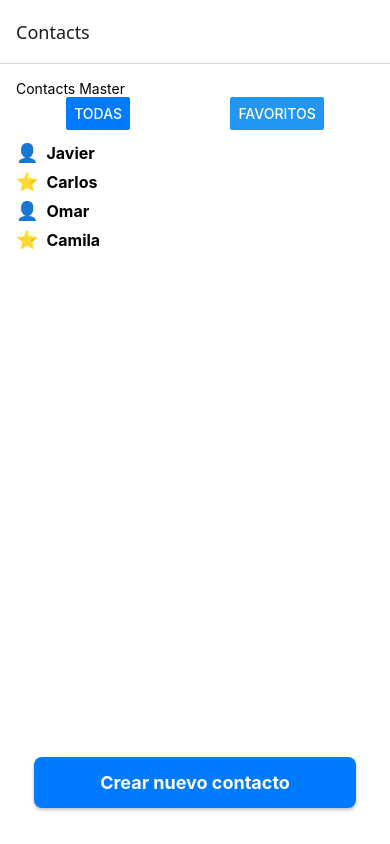
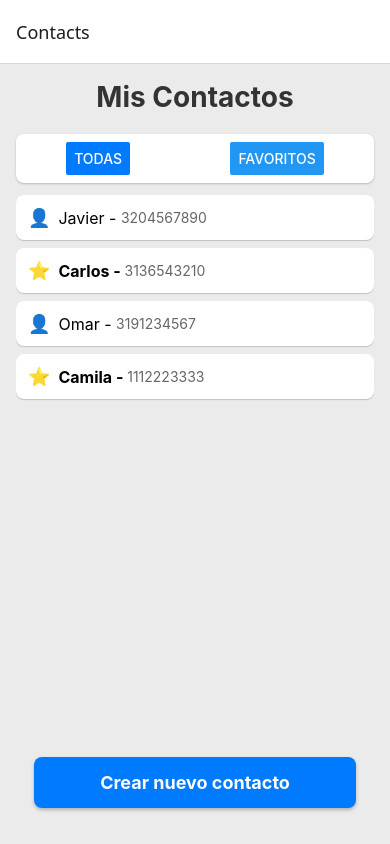
Before and after one commit to xDONIMOx/CONTACTOS-APP, a React Native app in the folder task-mvp/: screen /Contacts in a window 390 px wide. Built offline with nearby package versions, Linux system fonts and the light colour scheme.

Commit message:
Actualización de datos
Se corrige el estilo para que sea visualmente mas cómodo.

```diff
--- a/task-mvp/screens/AddContactScreen.jsx
+++ b/task-mvp/screens/AddContactScreen.jsx
@@ -13,7 +13,8 @@ export default function AddContactScreen({ navigation, route }) {
   const [title, setTitle] = useState('');
   const [number, setNumber] = useState('');
 
-  // Recuperamos la función addTask pasada desde TaskListScreen
+  // Recuperamos la función addContact pasada desde ContactListScreen
+
   const { addContact } = route.params || {};
 
   const isTitleValid = title.trim().length >= 3;
@@ -89,15 +90,33 @@ export default function AddContactScreen({ navigation, route }) {
 }
 
 const styles = StyleSheet.create({
-  container:  { flex: 1, padding: 16, backgroundColor: '#fff' },
-  header:     { fontSize: 22, fontWeight: 'bold', marginBottom: 12 },
-  input:      {
+  container: { flex: 1, padding: 20, backgroundColor: '#f9f9f9' },
+  header: {
+    fontSize: 24,
+    fontWeight: 'bold',
+    marginBottom: 20,
+    textAlign: 'center',
+    color: '#333',
+  },
+  input: {
     borderWidth: 1,
-    borderColor: '#ccc',
-    padding: 8,
-    borderRadius: 4,
-    marginBottom: 8,
+    borderColor: '#ddd',
+    padding: 12,
+    borderRadius: 8,
+    marginBottom: 10,
+    fontSize: 16,
+    backgroundColor: '#fff',
   },
-  errorText:  { color: 'red', marginBottom: 8 },
-  buttons:    { flexDirection: 'row', justifyContent: 'space-between' },
+  errorText: {
+    color: '#d9534f',
+    marginBottom: 10,
+    fontSize: 14,
+    textAlign: 'center',
+  },
+  buttons: {
+    flexDirection: 'row',
+    justifyContent: 'space-around',
+    marginTop: 20,
+    paddingHorizontal: 10,
+  },
 });
--- a/task-mvp/screens/ContactListScreen.jsx
+++ b/task-mvp/screens/ContactListScreen.jsx
@@ -35,7 +35,7 @@ export default function ContactListScreen({ navigation }) {
 
   return (
     <View style={styles.container}>
-      <Text>Contacts Master</Text>
+      <Text style={styles.appTitle}>Mis Contactos</Text>
       {/* Fila de botones de filtro */}
       <View style={styles.filterRow}>
         <Button
@@ -60,11 +60,12 @@ export default function ContactListScreen({ navigation }) {
             <Text
               style={[
                 styles.contactText,
-                contact.favorite ? styles.favoriteText : styles.favoriteText,
+                contact.favorite ? styles.favoriteText : styles.contactText,
               ]}
             >
-              {contact.title}
+              {contact.title}{' - '}
             </Text>
+            <Text style={styles.contactNumber}>{contact.number}</Text>
           </View>
         ))}
       </ScrollView>
@@ -80,13 +81,45 @@ export default function ContactListScreen({ navigation }) {
 }
 
 const styles = StyleSheet.create({
-  container:    { flex: 1, padding: 16, backgroundColor: '#fff' },
-  filterRow:    { flexDirection: 'row', justifyContent: 'space-around', marginBottom: 12 },
-  list:         { flex: 1, marginBottom: 12 },
-  contactRow:   { flexDirection: 'row', alignItems: 'center', marginBottom: 8 },
+  container:    { flex: 1, padding: 16, backgroundColor: '#ebebebff' },
+  appTitle: {
+    fontSize: 28,
+    fontWeight: 'bold',
+    textAlign: 'center',
+    marginBottom: 20,
+    color: '#333',
+  },
+  filterRow: {
+    flexDirection: 'row',
+    justifyContent: 'space-around',
+    marginBottom: 12,
+    backgroundColor: '#fff',
+    paddingVertical: 8,
+    borderRadius: 8,
+    elevation: 2,
+    shadowColor: '#000',
+    shadowOffset: { width: 0, height: 1 },
+    shadowOpacity: 0.22,
+    shadowRadius: 2.22,
+  },
+  list: { flex: 1, marginBottom: 12 },
+  contactRow: {
+    flexDirection: 'row',
+    alignItems: 'center',
+    backgroundColor: '#fff',
+    padding: 12,
+    borderRadius: 8,
+    marginBottom: 8,
+    elevation: 1,
+    shadowColor: '#000',
+    shadowOffset: { width: 0, height: 1 },
+    shadowOpacity: 0.18,
+    shadowRadius: 1.00,
+  },
   icon:         { fontSize: 18, marginRight: 8 },
   contactText:  { fontSize: 16 },
   favoriteText: { fontWeight: 'bold' },
+  contactNumber: { fontSize: 14, color: '#666' },
   createContactTouchable: {
     backgroundColor: '#007AFF',
     paddingVertical: 15,
```
